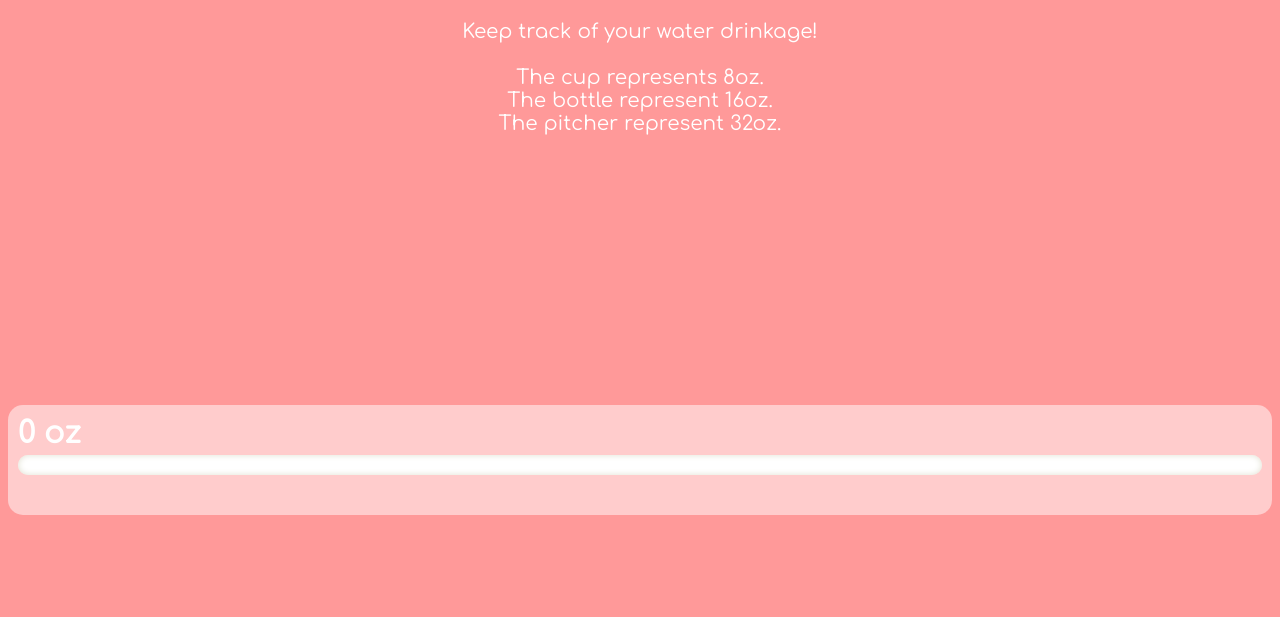
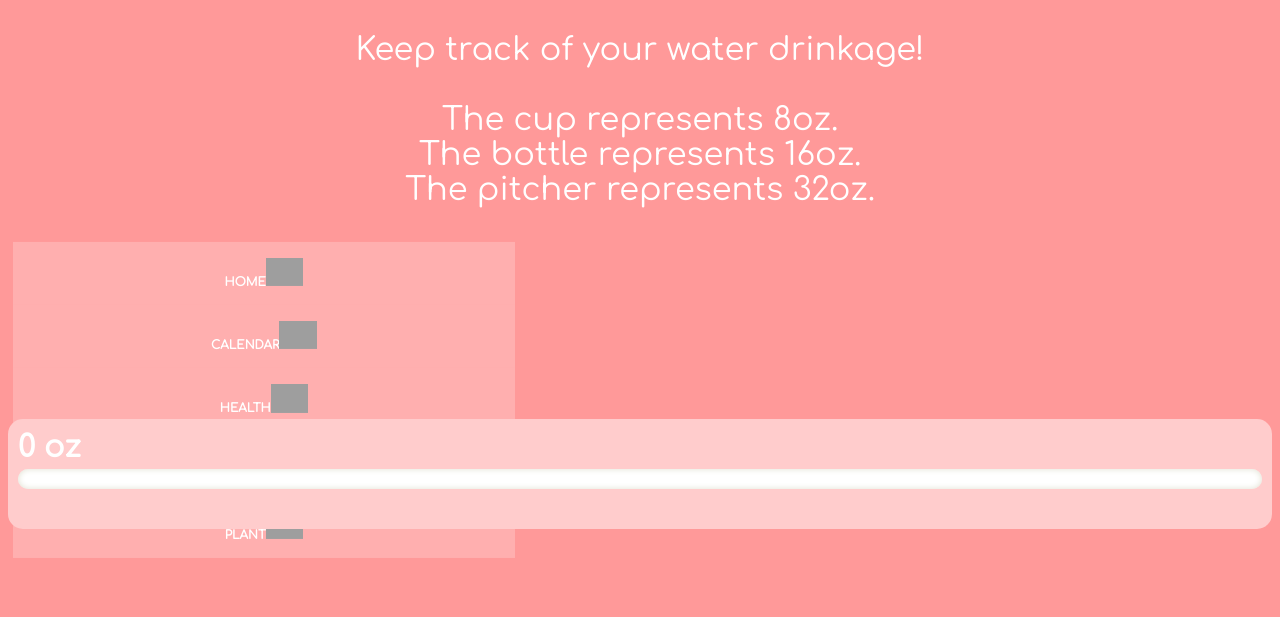
Before and after one commit to briannatran/final-project, a PHP site: page /hydration.html in a window 1280 px wide. Shown: the top 617 px of the page. Run offline with PHP 8.4, Linux system fonts and the light colour scheme; grey boxes are pictures that could not be loaded.

Commit message:
editted hydration a little

```diff
--- a/homepage.html
+++ b/homepage.html
@@ -9,7 +9,7 @@
   <body>
     <!-- Home Name -->
     <b><h1> HOME </h1></b>
-  <!-- Icon Bar -->
+    <!-- Icon Bar -->
     <div class="icon-bar">
       <b><a href="homepage.html" class="homepage">HOME<img src="https://image.flaticon.com/icons/svg/781/781244.svg" ></a>
       <a href="calendar.html" class="calendar">CALENDAR<img src="https://image.flaticon.com/icons/svg/1033/1033973.svg" ></a>
--- a/hydration.css
+++ b/hydration.css
@@ -1,23 +1,12 @@
-/* #myProgress{
-  width: 100%;
-  height: 50px;
-} */
 body{
   background-color: #ff9999;
 }
-
-/* #myProgress {
-  width: 100%;
-  height: 50px;
-  background: #0000;
-} */
-
 progress {
 	display:inline-block;
 	width:100%;
 	height:20px;
 	padding:50px 10px 60px 10px;
-	margin:250px 0 250px 0;
+	margin:180px 0 250px 0;
 	background:#ffcccc;
 	border: 0;
 	border-radius: 15px;
@@ -65,9 +54,55 @@ img {
   width: 8%;
   height: 8%;
 }
+
 p {
   text-align: center;
   font-family: "Comfortaa";
-  font-size: 20px;
+  font-size: 32px;
   color: white;
 }
+
+.icon-bar {
+  position: absolute;
+  left:1%;
+  top: 50%;
+  -webkit-transform: translateY(-50%);
+  -ms-transform: translateY(-50%);
+  transform: translateY(-50%);
+}
+
+/* Style the icon bar links */
+.icon-bar a {
+  display: block;
+  text-align: center;
+  padding: 16px;
+  transition: all 0.3s ease;
+  color: white;
+  font-size: 12px;
+  font-family:'Comfortaa';
+  text-decoration: none;
+}
+/* Style the social media icons with color, if you want */
+.icon-bar a:hover {
+  background-color: #000;
+}
+
+.homepage {
+  background: #ffafaf;
+}
+
+.calendar {
+  background: #ffafaf;
+}
+
+.health {
+  background: #ffafaf;
+}
+
+.nutrition {
+  background: #ffafaf;
+}
+
+.plant {
+  background: #ffafaf;
+}
--- a/hydration.html
+++ b/hydration.html
@@ -6,14 +6,22 @@
   </head>
 
   <body>
+    <div class="icon-bar">
+      <b><a href="homepage.html" class="homepage">HOME<img src="https://image.flaticon.com/icons/svg/781/781244.svg" ></a>
+        <a href="calendar.html" class="calendar">CALENDAR<img src="https://image.flaticon.com/icons/svg/1033/1033973.svg" ></a>
+        <a href="health.html" class="health">HEALTH<img src="https://image.flaticon.com/icons/svg/375/375279.svg" ></a>
+        <a href="nutrition.html" class="nutrition">NUTRITION<img src="https://image.flaticon.com/icons/svg/135/135763.svg" ></a>
+        <a href="plant.html" class="plant">PLANT<img src="https://image.flaticon.com/icons/svg/733/733743.svg" ></a></b>
+    </div>
+
     <p>Keep track of your water drinkage!
     <br>
     <br>The cup represents 8oz.
-    <br>The bottle represent 16oz.
-    <br>The pitcher represent 32oz.</p>
+    <br>The bottle represents 16oz.
+    <br>The pitcher represents 32oz.</p>
 
     <progress id="myProgress" value="0" max="104"></progress>
-    <!-- <b><div id="myBar">0</div></b> -->
+
     <div class = "image">
       <img onclick="myFunction()" src = "https://image.flaticon.com/icons/svg/570/570666.svg"></img>
       <img onclick="anotherFunction()" src = "https://image.flaticon.com/icons/svg/571/571474.svg"></img>
@@ -21,31 +29,7 @@
       <img onclick="reset()"  src = "https://image.flaticon.com/icons/svg/283/283751.svg"></img>
     </div>
 
-    <!-- <progress id="water" value="0" max="104"></progress>
-      <img id="add8oz" src = "https://image.flaticon.com/icons/svg/570/570666.svg">
-      <img id="add168oz" src = "https://image.flaticon.com/icons/svg/571/571474.svg">
-      <img id="add64oz" src = "https://image.flaticon.com/icons/svg/877/877786.svg"> -->
-
-      <!-- <button id="add8oz"><img src = "https://image.flaticon.com/icons/svg/570/570666.svg"></button>
-      <button id="add16oz"><img src = "https://image.flaticon.com/icons/svg/571/571474.svg"></button>
-      <button id="add64oz"><img src = "https://image.flaticon.com/icons/svg/877/877786.svg"></button> -->
-      <div id="val"></div>
       <script src="hydration.js"></script>
 
-      <!-- <script>
-      function va() {
-      document.getElementById('val').innerHTML = water.value;
-      }
-
-
-      water = document.getElementById('water');
-      const add8oz = document.getElementById('add8oz');
-      const add16oz = document.getElementById('add16oz');
-      const add64oz = document.getElementById('add64oz');
-      const
-      add8oz.addEventListener('click', () => { water.value += 8;  va() });
-      add16oz.addEventListener('click', () => { water.value += 16;  va() });
-      add64oz.addEventListener('click', () => { water.value += 64; va() });
-    </script> -->
   </body>
 </html>
```
Also changed, not shown: health.css (+5 -5 lines).
